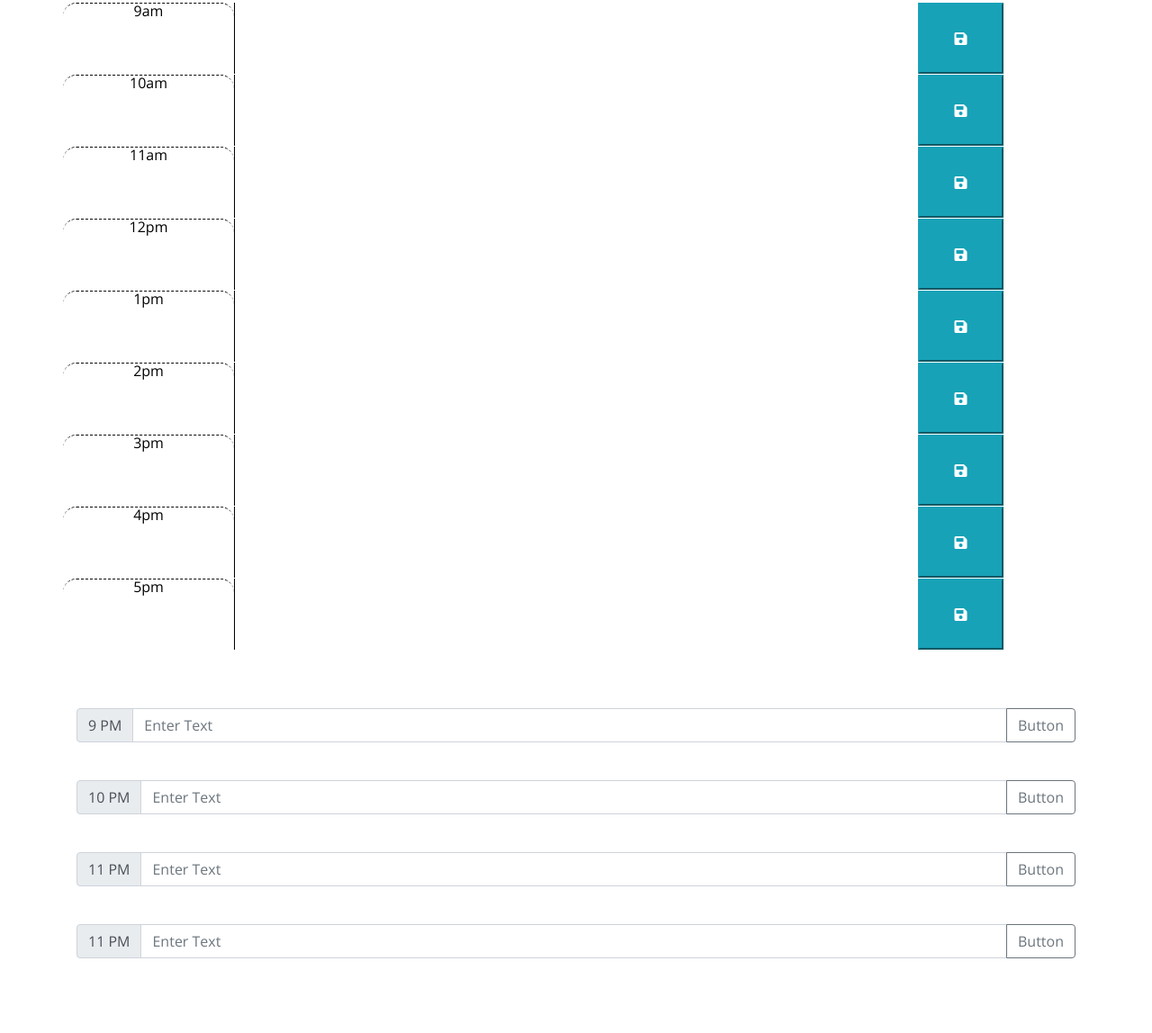
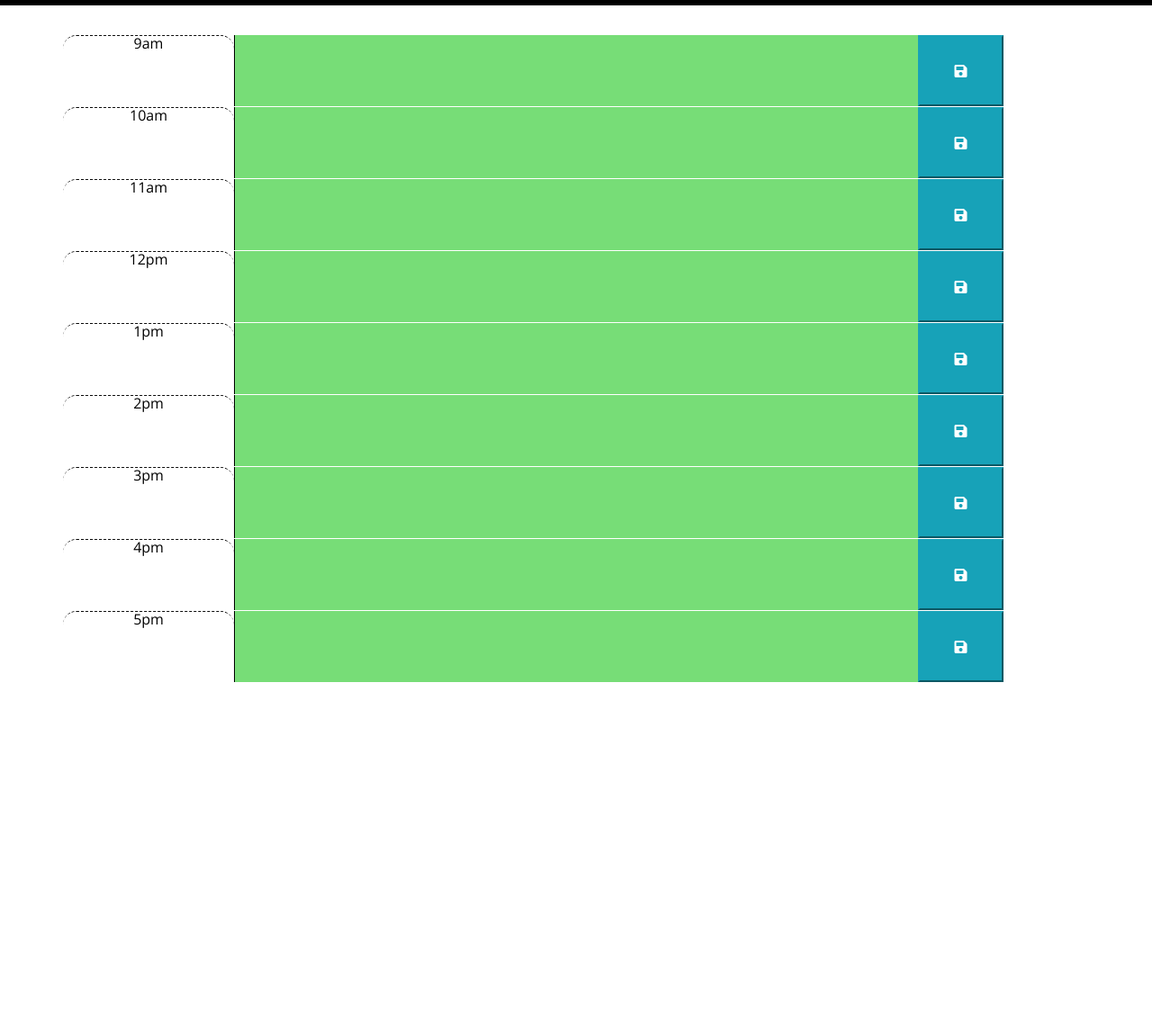
Before and after one commit to MikeFogz/DayPlanner, a plain HTML site: page index.html in a window 1280 px wide. Shown: the part 298-1446 px from the top of the page at 90% size. After the commit the page ends 1056 px from the top, so only its background shows below. Drawn offline with nearby package versions, Linux system fonts and the light colour scheme.

Commit message:
ran into errors with localStorage saving/returning as Null and styles not loading. Clearing browser memory and correcting a typo on saveToLocalStorage fixed it. I also removed the 2nd html style I was holding on to.

```diff
--- a/Assets/script.js
+++ b/Assets/script.js
@@ -8,10 +8,8 @@ $(document).ready(function() {
     //Primary Function. Begin with retreving local storage.
     function primaryFunction(){
         getFromLocalStorage()
-
         //add class "userInput" to text area div
         $(currentHour).addClass("userInput")
-        let userInput = document.querySelector(".userInput")
         timeDate.textContent = moment().format("dddd, MMMM Do YYYY");
 
         //for loop to determine if area is present, future, or past in relation to current time
@@ -20,24 +18,24 @@ $(document).ready(function() {
                 $(currentHour[i]).addClass("present")
             } else if(parseInt(currentHour[i].id.slice(4)) > timeNow) {
                 $(currentHour[i]).addClass("future")
-            } else (parseInt(currentHour[i].id.slice(4)) < timeNow) {
+            } else (parseInt(currentHour[i].id.slice(4)) < timeNow)
                 $(currentHour[i]).addClass("past")
-            }
         }
         //adding event listener
         var btnClick = document.querySelectorAll("button");
-        for (let i = 0; len = btnClick.length; i< len ; index++) {
-            // console.log(i)
+        for (let i = 0; i < btnClick.length; i++) {
+            console.log(btnClick)
             btnClick[i].addEventListener("click", saveToLocalStorage);
         }
     }
     // Saving to local Storage by looking at text area base on id.
     function saveToLocalStorage() {
-        console.log(this)
+        // console.log(this)
         var hNum = this.id
         var x = "#hour" + hNum
-        var w = document.querySelector(x).nodeValue
+        var w = document.querySelector(x).value
         localStorage.setItem(x, w)
+    //     console.log(nodeValue)
     }
     // Creating local storage retreval
     function getFromLocalStorage(){
@@ -47,10 +45,9 @@ $(document).ready(function() {
                 var w = (localStorage.getItem(x))
                 let p = document.querySelector(x)
                 p.value = w
-                console.log(w)
+                // console.log(w)
             }
         }
     }
     primaryFunction()
-    }
 });
--- a/index.html
+++ b/index.html
@@ -38,8 +38,8 @@
       <!-- 9 am v1 -->
       <div class="row">
         <div class="col-2 hour time-block float-left">9am</div>
-        <textarea id="hour9" class="col-8 description"></textarea>
-        <button id="9" class="col-1 fas fa-save btnClass btn-info"></button>
+        <textarea id="hour1" class="col-8 description"></textarea>
+        <button id="1" class="col-1 fas fa-save btnClass btn-info"></button>
     </div>
       <!-- 10 am -->
     <div class="row">
@@ -84,81 +84,9 @@
       <textarea id="hour17" class="col-8 description"></textarea>
       <button id="17" class="col-1 fas fa-save btnClass btn-info"></button>
   </div>
-    <!-- Style 2 still deciding which I prefer -->
-    <!-- This is for the 9 AM input  -->
-      <div class="row">
-        <div class="col-sm-12">
-          <form>
-            <div class="input-group mb-3">
-              <div class="input-group-prepend">
-                <span class="input-group-text"> 9 PM</span>
-              </div>
-              <input id="9" type="text" class="form-control" placeholder="Enter Text">
-              <div class="input-group-append">
-                <button class="btn btn-outline-secondary" type="submit" id="button-addon2">Button</button>
-              </div>
-            </div>
-          </form>
-        </div>
-      </div>
 
-    <!-- This is for the 10 AM input -->
-    <div class="row">
-      <div class="col-sm-12">
-        <form>
-          <div class="input-group mb-3">
-            <div class="input-group-prepend">
-              <span class="input-group-text"> 10 PM</span>
-            </div>
-            <input id="10" type="text" class="form-control" placeholder="Enter Text">
-            <div class="input-group-append">
-              <button class="btn btn-outline-secondary" type="submit" id="button-addon2">Button</button>
-            </div>
-          </div>
-        </form>
-      </div>
-    </div>
-
-    <!-- This is for the 11 pm input -->
-    <div class="row">
-      <div class="col-sm-12">
-        <form>
-          <div class="input-group mb-3">
-            <div class="input-group-prepend">
-              <span class="input-group-text"> 11 PM</span>
-            </div>
-            <input id="23" type="text" class="form-control" placeholder="Enter Text">
-            <div class="input-group-append">
-              <button class="btn btn-outline-secondary" type="submit" id="button-addon2">Button</button>
-            </div>
-          </div>
-        </form>
-      </div>
-    </div>
-
-    <!-- This is for the 11 pm input -->
-    <div class="row">
-      <div class="col-sm-12">
-        <form>
-          <div class="input-group mb-3">
-            <div class="input-group-prepend">
-              <span class="input-group-text"> 11 PM</span>
-            </div>
-            <input id="23" type="text" class="form-control" placeholder="Enter Text">
-            <div class="input-group-append">
-              <button class="btn btn-outline-secondary" type="submit" id="button-addon2">Button</button>
-            </div>
-          </div>
-        </form>
-      </div>
-    </div>
-
-
-
-
-    </div>
-    <script src="./Assets/script.js"></script>
     <script src="https://cdnjs.cloudflare.com/ajax/libs/jquery/3.2.1/jquery.min.js"></script>
     <script src="https://cdnjs.cloudflare.com/ajax/libs/moment.js/2.24.0/moment.min.js"></script>
+    <script src="./Assets/script.js"></script>
   </body>
 </html>
```
